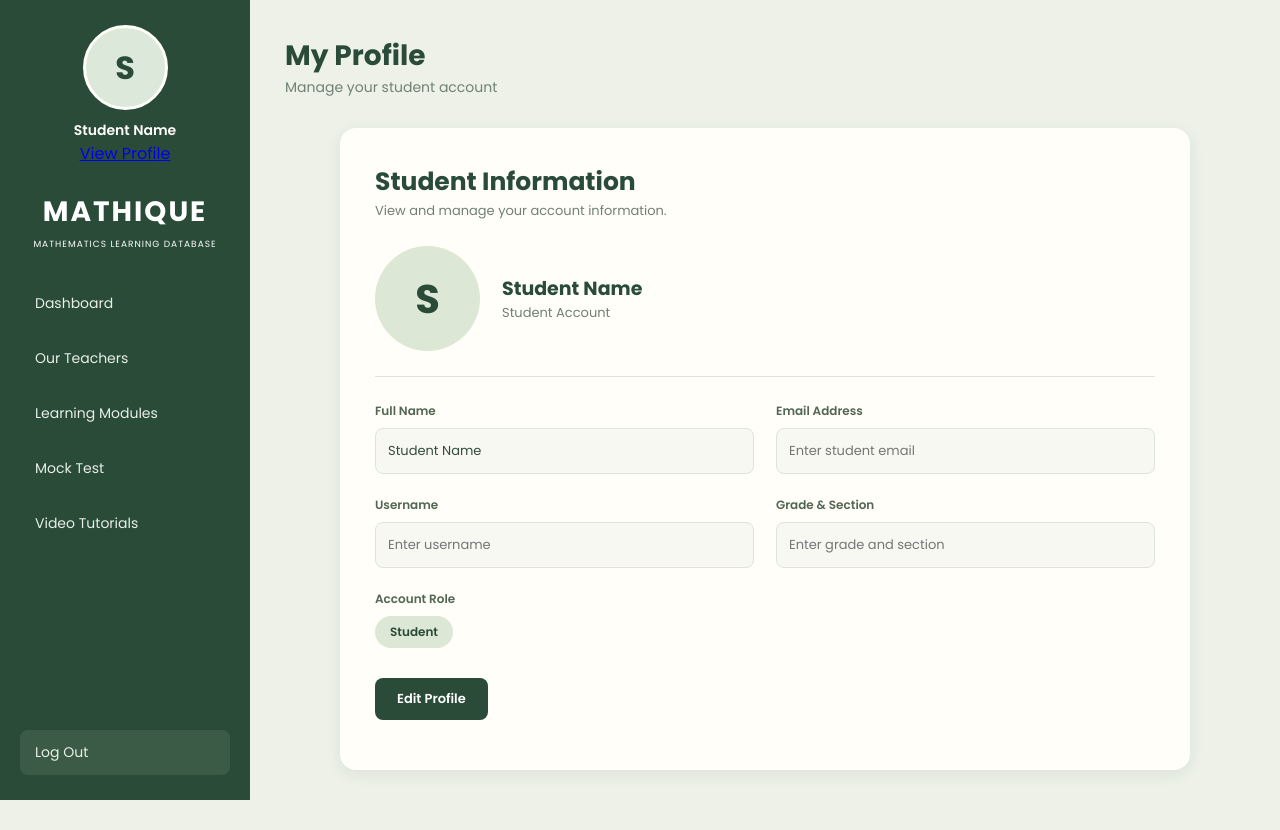
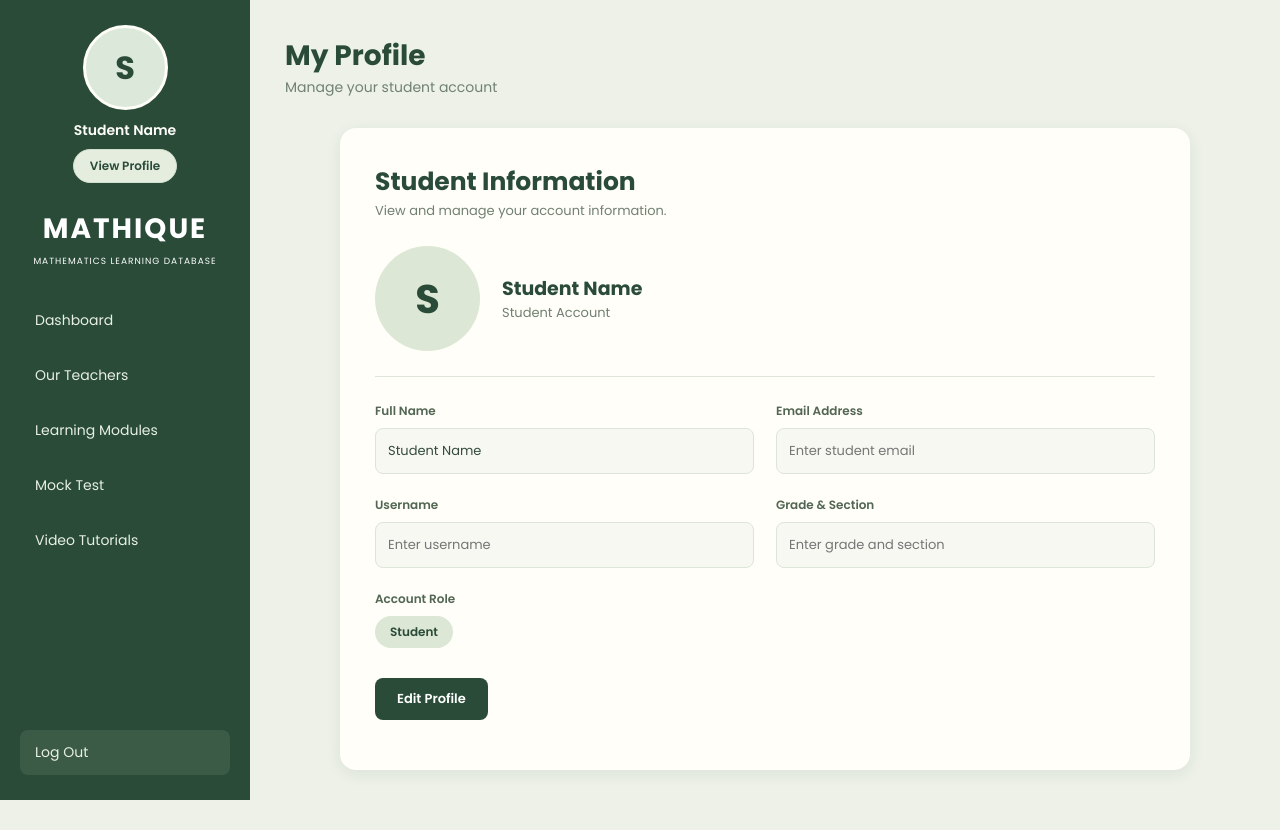
Before and after one commit to farabaseo1-rgb/MATHIQUE, a plain HTML site: page student/profile.html in a window 1280 px wide. Drawn offline with Linux system fonts and the light colour scheme.

Commit message:
Style student view profile button

```diff
--- a/assets/css/student_dashboard.css
+++ b/assets/css/student_dashboard.css
@@ -387,3 +387,21 @@ footer {
         height: 100px;
     }
 }
+.student-profile .view-profile {
+    display: inline-block;
+    margin-top: 8px;
+    padding: 7px 16px;
+    background: #e5eddf;
+    color: #294b38;
+    border: 1px solid #d2dfce;
+    border-radius: 20px;
+    font-size: 12px;
+    font-weight: 600;
+    text-decoration: none;
+    transition: 0.3s ease;
+}
+
+.student-profile .view-profile:hover {
+    background: #ffffff;
+    color: #294b38;
+}
```
